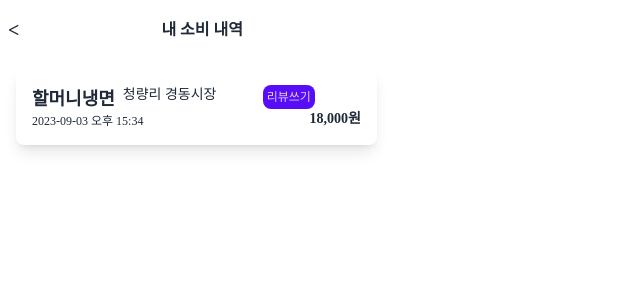
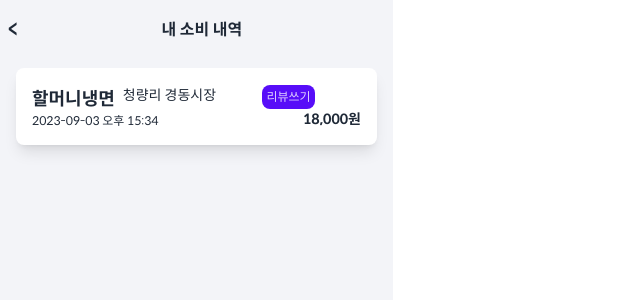
Before and after one commit to ZZOL-zzol/sizzang, a React (Create React App) app in the folder frontend/: page / in a window 1280 px wide. Shown: the top 300 px of the page, without its empty margins (0-640 px from the left). Built offline with nearby package versions, Linux system fonts and the light colour scheme; the HTML template or start-up script is replaced by a standard one.

Commit message:
Revert ":sparkles: feat:전체 폰트 적용, 커스텀 컬러 추가"

```diff
--- a/frontend/src/index.css
+++ b/frontend/src/index.css
@@ -38,18 +38,10 @@
     url('./fonts/SpoqaHanSansNeo-Thin.ttf') format('truetype');
 }
 
-@font-face {
-    font-family: 'EnvironmentR';
-    src: url('https://cdn.jsdelivr.net/gh/projectnoonnu/noonfonts_2206-02@1.0/EnvironmentR.woff2')
-      format('woff2');
-    font-weight: normal;
-    font-style: normal;
-  }
+body {
 
-body {
-    font-family : 'Spoqa Han Sans'
 }
 
 code {
 
-  }
+}
--- a/frontend/src/views/MainPage.js
+++ b/frontend/src/views/MainPage.js
@@ -8,7 +8,7 @@ import SmallButton from '../components/common/SmallButton';
 
 const MainPage = () => {
   return (
-    <div className="App flex flex-col text-3xl h-full w-full bg-background-fill">
+    <div className="App flex flex-col text-3xl h-full w-full bg-gray-100">
       <Header/>
       <div className='flex flex-col flex-grow'>바디이이이이
       <Carousel></Carousel>
--- a/frontend/tailwind.config.js
+++ b/frontend/tailwind.config.js
@@ -1,59 +1,19 @@
 /** @type {import('tailwindcss').Config} */
-const colors = require('tailwindcss/colors');
-
 module.exports = {
   content: ["./src/**/*.{html,js}"],
   theme: {
-    extend: {
-      margin: {
-        center: '0 auto',
-      },
-      fontFamily: {
-        environmentR: ['EnvironmentR'],
-        spoqa : ['Spoqa Han Sans Neo'],
-      },
+    colors: {
+      'primary': '#277CE0',
+      'secondary-container': '#EBE8FF',
+      'gray': '#787D85',
+      'midgray': '#DCE1E9',
+      'whitegray': '#F3F4F8',
+      'white': '#FFFFFF',
     },
-    colors: {
-
-      transparent: 'transparent',
-      current: 'currentColor',
-      black: colors.black,
-      white: colors.white,
-      gray: colors.gray,
-      emerald: colors.emerald,
-      indigo: colors.indigo,
-      yellow: colors.yellow,
-      slate: colors.slate,
-      zinc: colors.zinc,
-      neutral: colors.neutral,
-      stone: colors.stone,
-      red: colors.red,
-      orange: colors.orange,
-      amber: colors.amber,
-      lime: colors.lime,
-      green: colors.green,
-      teal: colors.teal,
-      cyan: colors.cyan,
-      sky: colors.sky,
-      blue: colors.blue,
-      violet: colors.violet,
-      fuchsia: colors.fuchsia,
-      pink: colors.pink,
-      rose: colors.rose,
-      'primary': '#277CE0',
-      'primary-container': '#D5F1FF',
-      'secondary' : '#5954A8',
-      'secondary-container': '#EBE8FF',
-      'surface' : '#001B2A',
-      'outline': '#787D85',
-      'outline-container' : '#DCE1E9',
-      'error' : '#C21B43',
-      'error-container' : '#FCD5DA',
-      'background-fill' : '#F3F4F8',
+    fontFamily: {
+      spoqa: ['Spoqa Han Sans', 'spoqa'],
     },
-    // fontFamily: {
-    //   spoqa: ['Spoqa Han Sans', 'spoqa'],
-    // },
+    extend: {},
   },
   plugins: [require("daisyui")],
 }
```
